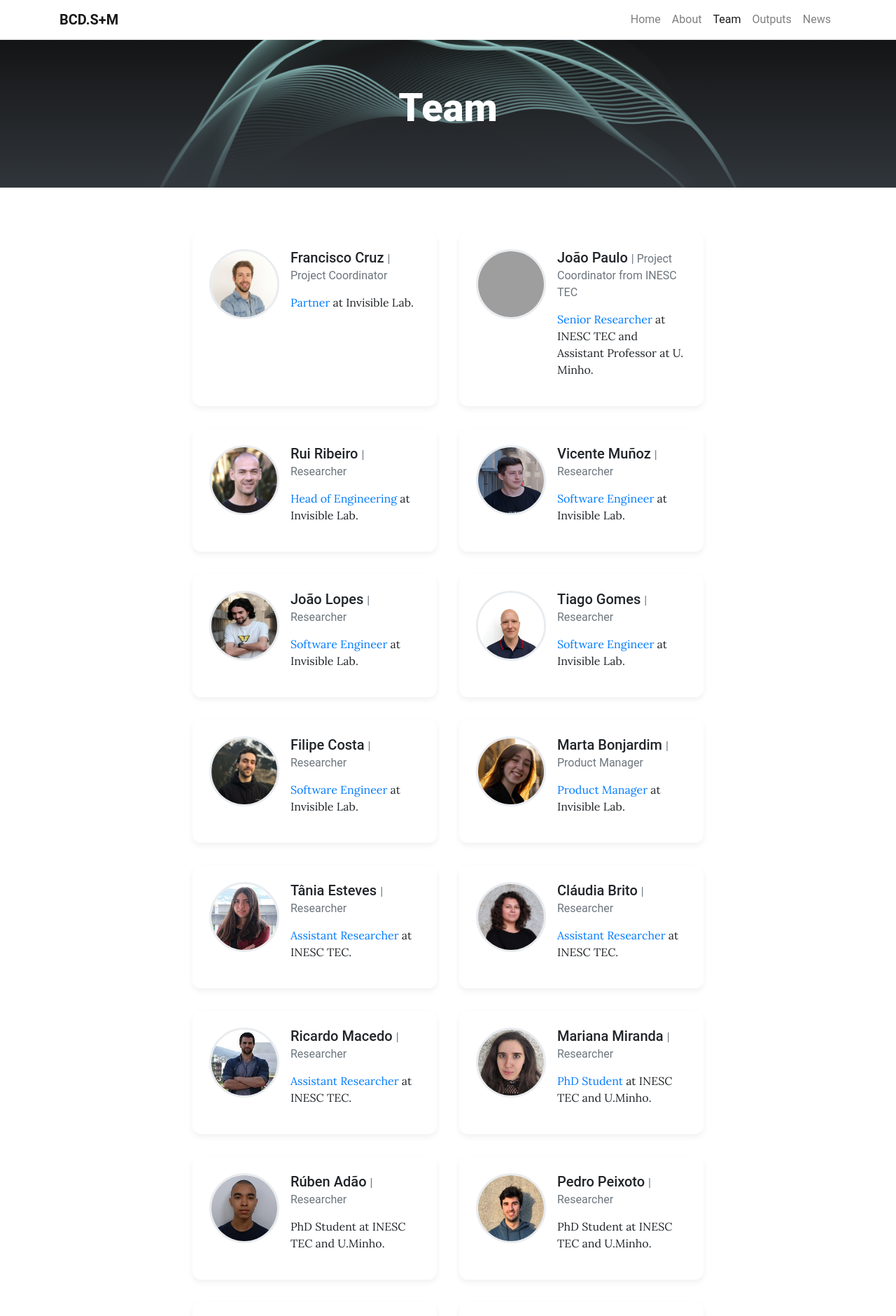
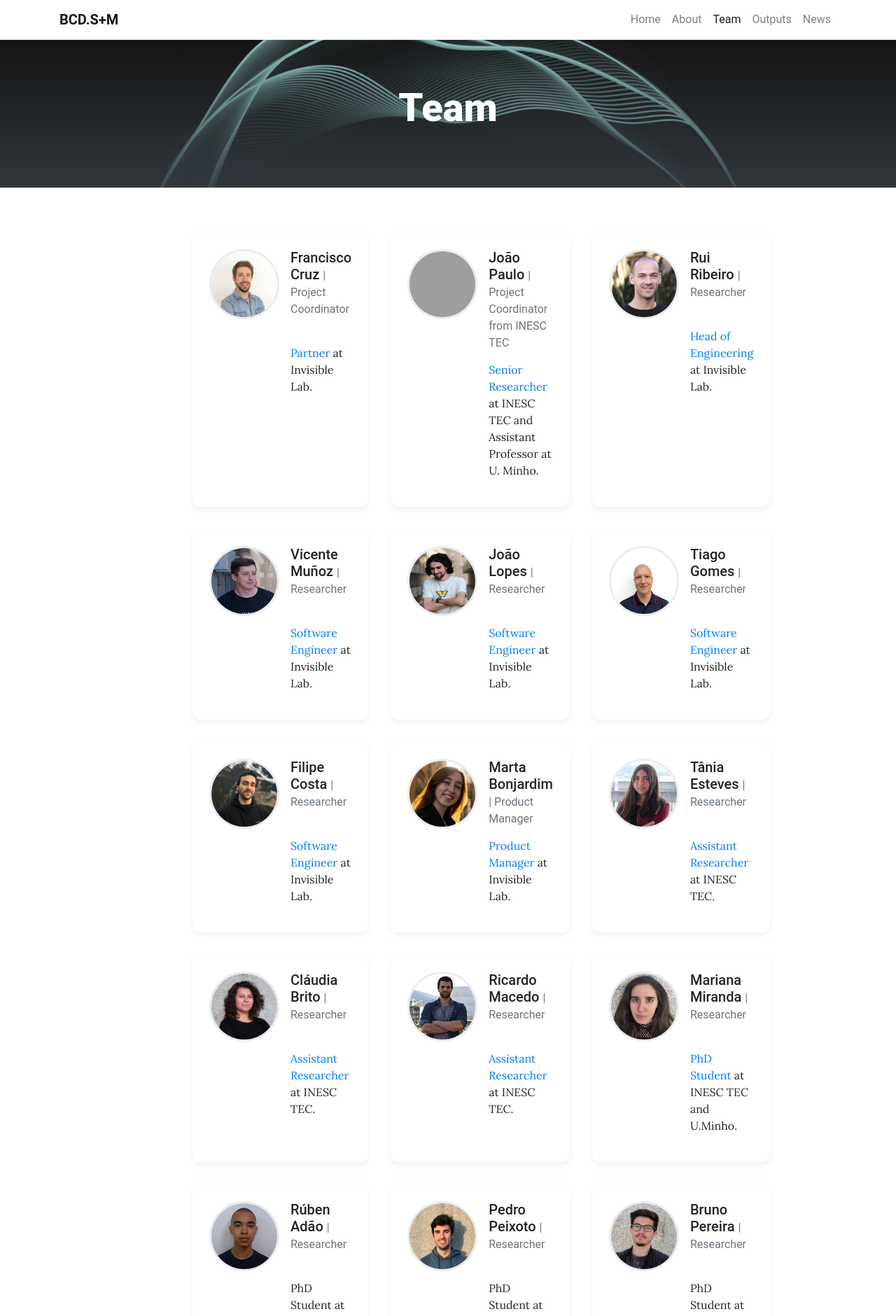
Before and after one commit to invisiblelab-dev/invisible-storage-project-website, a Jekyll site: the page built from pages/team.md, in a window 1280 px wide. Shown: the top 1880 px of the page at 70% size. Built offline with Jekyll 4.4.1, drawn with Linux system fonts in a browser that asks for light colours; grey boxes are pictures that could not be loaded.

Commit message:
Update _team.scss

```diff
--- a/_sass/_team.scss
+++ b/_sass/_team.scss
@@ -1,9 +1,17 @@
 // Team grid layout
 .team-grid {
   display: grid;
-  grid-template-columns: repeat(auto-fit, minmax(300px, 1fr));
+  grid-template-columns: repeat(3, 1fr); // 3 columns per row
   gap: 2rem;
   margin-top: 2rem;
+
+  @media (max-width: 992px) {
+    grid-template-columns: repeat(2, 1fr); // 2 per row on medium screens
+  }
+
+  @media (max-width: 600px) {
+    grid-template-columns: 1fr; // 1 per row on small screens
+  }
 }
 
 // Individual team cards
```
